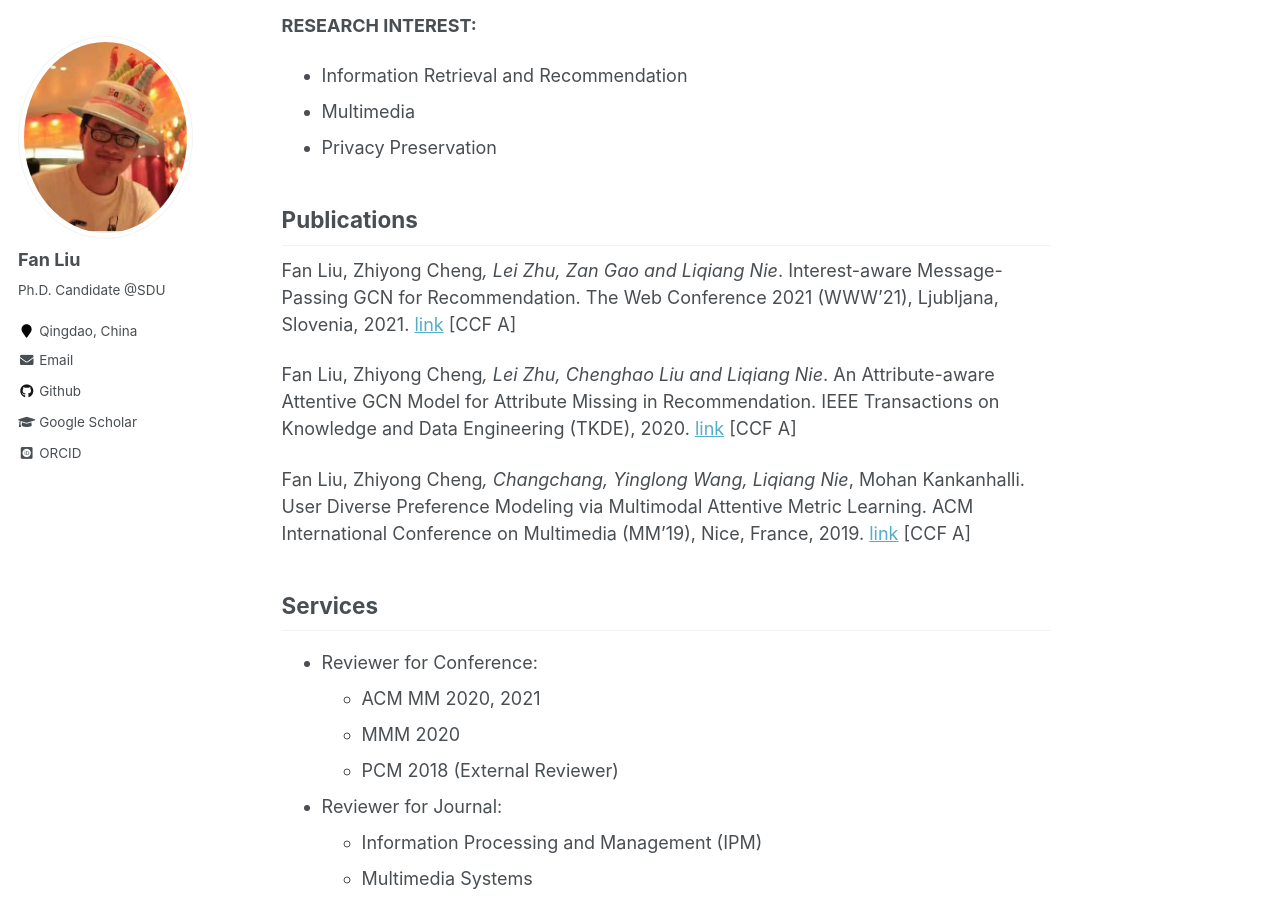
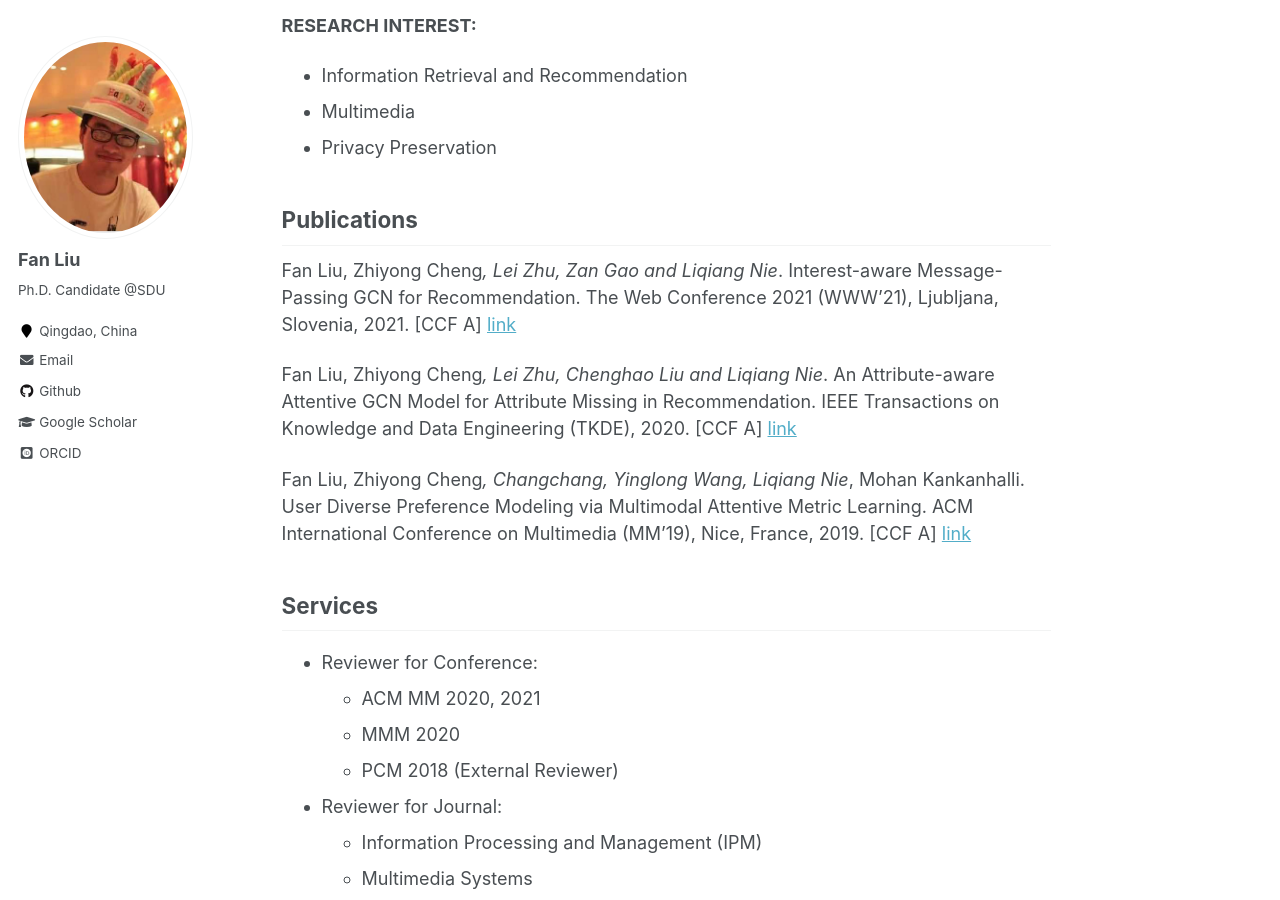
Before and after one commit to liufancs/liufancs.github.io, a Jekyll site: the page built from _pages/about.md, in a window 1280 px wide and 900 px high, scrolled down 429 px. Built offline with Jekyll 4.4.1, drawn with Linux system fonts in a browser that asks for light colours; some web fonts are replaced.

```diff
--- a/_pages/about.md
+++ b/_pages/about.md
@@ -20,11 +20,11 @@ I am a Ph.D Candidate with the School of Computer Science and Technology, Shando
 
 
 ## Publications
-Fan Liu, Zhiyong Cheng*, Lei Zhu, Zan Gao and Liqiang Nie*. Interest-aware Message-Passing GCN for Recommendation. The Web Conference 2021 (WWW'21), Ljubljana, Slovenia, 2021. [link](https://arxiv.org/pdf/2102.10044.pdf) [CCF A]
+Fan Liu, Zhiyong Cheng*, Lei Zhu, Zan Gao and Liqiang Nie*. Interest-aware Message-Passing GCN for Recommendation. The Web Conference 2021 (WWW'21), Ljubljana, Slovenia, 2021. [CCF A] [link](https://arxiv.org/pdf/2102.10044.pdf)
 
-Fan Liu, Zhiyong Cheng*, Lei Zhu, Chenghao Liu and Liqiang Nie*. An Attribute-aware Attentive GCN Model for Attribute Missing in Recommendation. IEEE Transactions on Knowledge and Data Engineering (TKDE), 2020. [link](https://ieeexplore.ieee.org/document/9272360) [CCF A]
+Fan Liu, Zhiyong Cheng*, Lei Zhu, Chenghao Liu and Liqiang Nie*. An Attribute-aware Attentive GCN Model for Attribute Missing in Recommendation. IEEE Transactions on Knowledge and Data Engineering (TKDE), 2020. [CCF A] [link](https://ieeexplore.ieee.org/document/9272360)
 
-Fan Liu, Zhiyong Cheng*, Changchang, Yinglong Wang, Liqiang Nie*, Mohan Kankanhalli. User Diverse Preference Modeling via Multimodal Attentive Metric Learning. ACM International Conference on Multimedia (MM'19), Nice, France, 2019. [link](https://arxiv.org/abs/1908.07738) [CCF A]
+Fan Liu, Zhiyong Cheng*, Changchang, Yinglong Wang, Liqiang Nie*, Mohan Kankanhalli. User Diverse Preference Modeling via Multimodal Attentive Metric Learning. ACM International Conference on Multimedia (MM'19), Nice, France, 2019. [CCF A] [link](https://arxiv.org/abs/1908.07738)
 
 ## Services
 * Reviewer for Conference:
```
